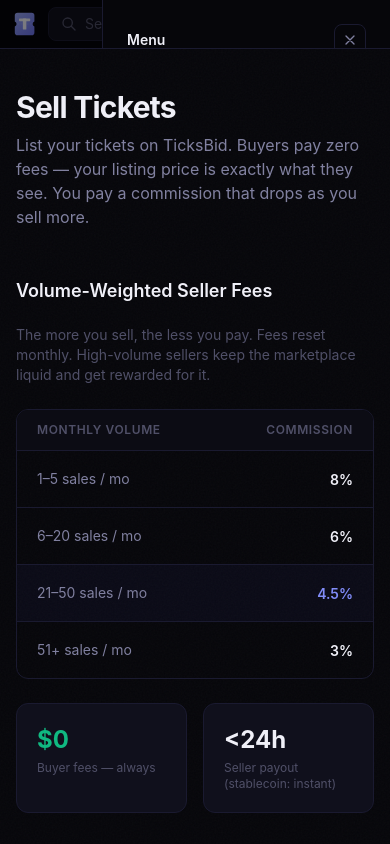
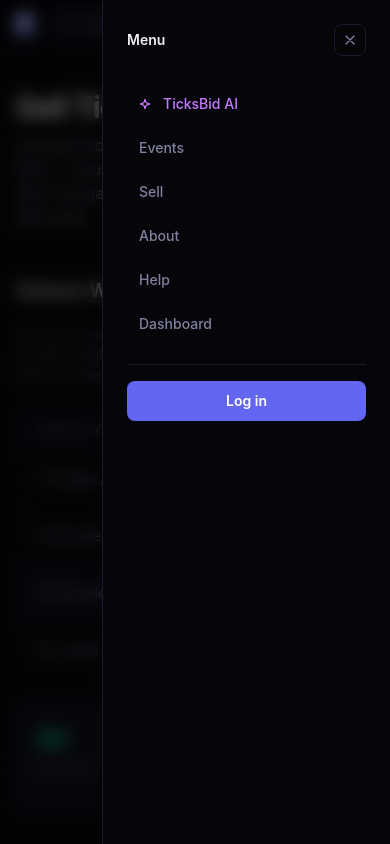
Before and after one commit to yerbapookah/ticksbid-web, a Next.js app: page /sell in a window 390 px wide. Both pictures are taken after a click on the button "Open menu". Shown: the top 844 px of the page. Built offline with nearby package versions, Linux system fonts and the light colour scheme; a web font is replaced by a local one.

Commit message:
fix: portal mobile menu to body to escape header stacking context

```diff
--- a/src/components/MobileMenu.tsx
+++ b/src/components/MobileMenu.tsx
@@ -1,7 +1,55 @@
 "use client";
 
-import { useState } from "react";
+import { useState, useEffect } from "react";
+import { createPortal } from "react-dom";
 import Link from "next/link";
+
+function MenuPanel({ onClose }: { onClose: () => void }) {
+  // Prevent body scroll when menu is open
+  useEffect(() => {
+    document.body.style.overflow = "hidden";
+    return () => { document.body.style.overflow = ""; };
+  }, []);
+
+  return createPortal(
+    <div className="fixed inset-0 z-[9999]" onClick={onClose}>
+      {/* Backdrop */}
+      <div className="absolute inset-0 bg-black/60 backdrop-blur-sm" />
+      {/* Panel */}
+      <nav
+        className="absolute top-0 right-0 h-full w-72 bg-[var(--bg-primary)] border-l border-[var(--border)] flex flex-col p-6 gap-1 overflow-y-auto"
+        onClick={(e) => e.stopPropagation()}
+      >
+        <div className="flex items-center justify-between mb-6">
+          <span className="text-sm font-semibold text-[var(--text-primary)]">Menu</span>
+          <button
+            onClick={onClose}
+            className="flex h-8 w-8 items-center justify-center rounded-lg border border-[var(--border)] hover:border-[var(--border-hover)]"
+          >
+            <svg className="h-4 w-4 text-[var(--text-secondary)]" fill="none" viewBox="0 0 24 24" stroke="currentColor" strokeWidth={2}>
+              <path strokeLinecap="round" strokeLinejoin="round" d="M6 18L18 6M6 6l12 12" />
+            </svg>
+          </button>
+        </div>
+        <Link href="/chat" onClick={onClose} className="flex items-center gap-2 rounded-lg px-3 py-2.5 text-sm font-medium text-purple-400 transition-colors hover:bg-purple-500/10">
+          <svg className="h-4 w-4" fill="none" viewBox="0 0 24 24" stroke="currentColor" strokeWidth={2}><path strokeLinecap="round" strokeLinejoin="round" d="M9.813 15.904L9 18.75l-.813-2.846a4.5 4.5 0 00-3.09-3.09L2.25 12l2.846-.813a4.5 4.5 0 003.09-3.09L9 5.25l.813 2.846a4.5 4.5 0 003.09 3.09L15.75 12l-2.846.813a4.5 4.5 0 00-3.09 3.09z" /></svg>
+          TicksBid AI
+        </Link>
+        <Link href="/" onClick={onClose} className="rounded-lg px-3 py-2.5 text-sm font-medium text-[var(--text-secondary)] transition-colors hover:text-[var(--text-primary)] hover:bg-[var(--bg-card)]">Events</Link>
+        <Link href="/sell" onClick={onClose} className="rounded-lg px-3 py-2.5 text-sm font-medium text-[var(--text-secondary)] transition-colors hover:text-[var(--text-primary)] hover:bg-[var(--bg-card)]">Sell</Link>
+        <Link href="/about" onClick={onClose} className="rounded-lg px-3 py-2.5 text-sm font-medium text-[var(--text-secondary)] transition-colors hover:text-[var(--text-primary)] hover:bg-[var(--bg-card)]">About</Link>
+        <Link href="/help" onClick={onClose} className="rounded-lg px-3 py-2.5 text-sm font-medium text-[var(--text-secondary)] transition-colors hover:text-[var(--text-primary)] hover:bg-[var(--bg-card)]">Help</Link>
+        <Link href="/dashboard" onClick={onClose} className="rounded-lg px-3 py-2.5 text-sm font-medium text-[var(--text-secondary)] transition-colors hover:text-[var(--text-primary)] hover:bg-[var(--bg-card)]">Dashboard</Link>
+        <div className="mt-4 border-t border-[var(--border)] pt-4">
+          <Link href="/login" onClick={onClose} className="flex items-center justify-center rounded-lg bg-[var(--accent)] px-4 py-2.5 text-sm font-semibold text-white transition-all hover:bg-[var(--accent-hover)]">
+            Log in
+          </Link>
+        </div>
+      </nav>
+    </div>,
+    document.body
+  );
+}
 
 export default function MobileMenu() {
   const [open, setOpen] = useState(false);
@@ -18,43 +66,7 @@
         </svg>
       </button>
 
-      {/* Overlay */}
-      {open && (
-        <div className="fixed inset-0 z-[9999]" onClick={() => setOpen(false)}>
-          {/* Backdrop */}
-          <div className="absolute inset-0 bg-black/50" />
-          {/* Panel */}
-          <nav
-            className="absolute top-0 right-0 h-full w-72 bg-[var(--bg-primary)] border-l border-[var(--border)] flex flex-col p-6 gap-1 overflow-y-auto"
-            onClick={(e) => e.stopPropagation()}
-          >
-            <div className="flex items-center justify-between mb-6">
-              <span className="text-sm font-semibold text-[var(--text-primary)]">Menu</span>
-              <button
-                onClick={() => setOpen(false)}
-                className="flex h-8 w-8 items-center justify-center rounded-lg border border-[var(--border)] hover:border-[var(--border-hover)]"
-              >
-                <svg className="h-4 w-4 text-[var(--text-secondary)]" fill="none" viewBox="0 0 24 24" stroke="currentColor" strokeWidth={2}>
-                  <path strokeLinecap="round" strokeLinejoin="round" d="M6 18L18 6M6 6l12 12" />
-                </svg>
-              </button>
-            </div>
-            <Link href="/chat" onClick={() => setOpen(false)} className="flex items-center gap-2 rounded-lg px-3 py-2.5 text-sm font-medium text-purple-400 transition-colors hover:bg-purple-500/10">
-              <svg className="h-4 w-4" fill="none" viewBox="0 0 24 24" stroke="currentColor" strokeWidth={2}><path strokeLinecap="round" strokeLinejoin="round" d="M9.813 15.904L9 18.75l-.813-2.846a4.5 4.5 0 00-3.09-3.09L2.25 12l2.846-.813a4.5 4.5 0 003.09-3.09L9 5.25l.813 2.846a4.5 4.5 0 003.09 3.09L15.75 12l-2.846.813a4.5 4.5 0 00-3.09 3.09z" /></svg>
-              TicksBid AI
-            </Link>
-            <Link href="/" onClick={() => setOpen(false)} className="rounded-lg px-3 py-2.5 text-sm font-medium text-[var(--text-secondary)] transition-colors hover:text-[var(--text-primary)] hover:bg-[var(--bg-card)]">Events</Link>
-            <Link href="/sell" onClick={() => setOpen(false)} className="rounded-lg px-3 py-2.5 text-sm font-medium text-[var(--text-secondary)] transition-colors hover:text-[var(--text-primary)] hover:bg-[var(--bg-card)]">Sell</Link>
-            <Link href="/about" onClick={() => setOpen(false)} className="rounded-lg px-3 py-2.5 text-sm font-medium text-[var(--text-secondary)] transition-colors hover:text-[var(--text-primary)] hover:bg-[var(--bg-card)]">About</Link>
-            <Link href="/help" onClick={() => setOpen(false)} className="rounded-lg px-3 py-2.5 text-sm font-medium text-[var(--text-secondary)] transition-colors hover:text-[var(--text-primary)] hover:bg-[var(--bg-card)]">Help</Link>
-            <div className="mt-4 border-t border-[var(--border)] pt-4">
-              <Link href="/login" onClick={() => setOpen(false)} className="flex items-center justify-center rounded-lg bg-[var(--accent)] px-4 py-2.5 text-sm font-semibold text-white transition-all hover:bg-[var(--accent-hover)]">
-                Log in
-              </Link>
-            </div>
-          </nav>
-        </div>
-      )}
+      {open && <MenuPanel onClose={() => setOpen(false)} />}
     </>
   );
 }
```
